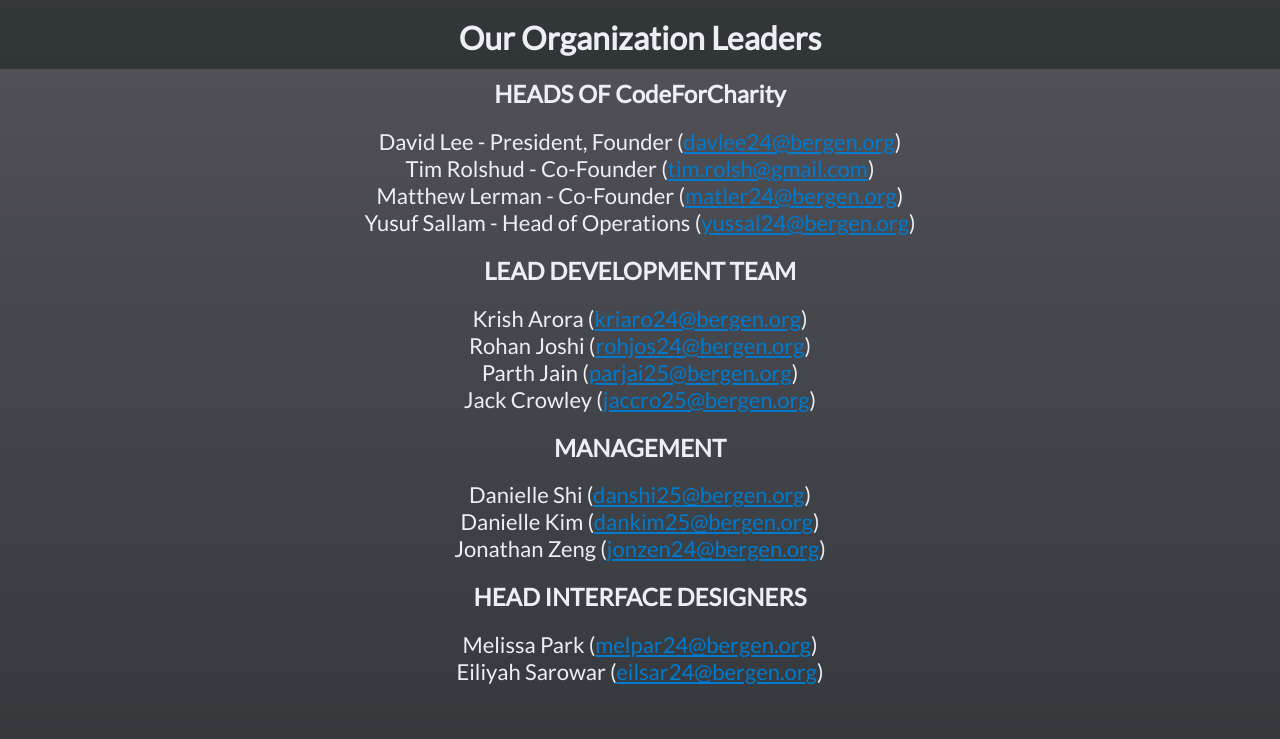
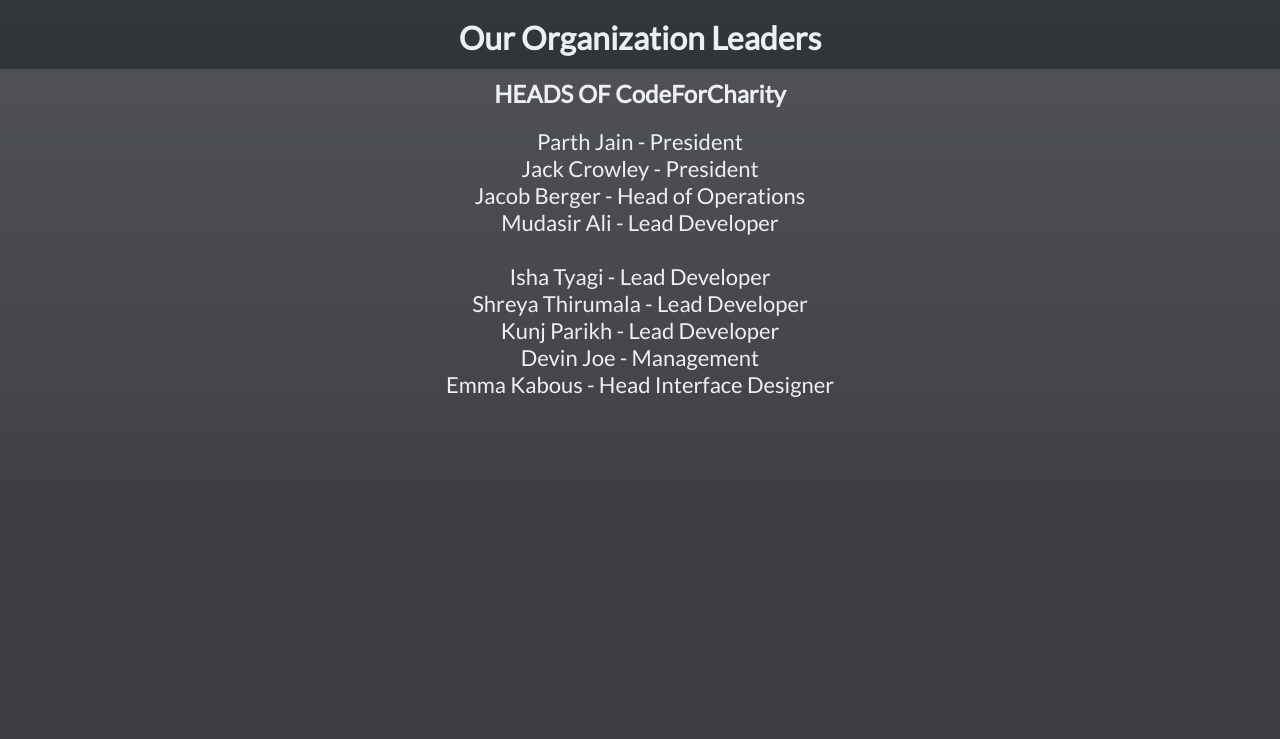
Before and after one commit to bca-code-for-charity/cfc-homepage-web, a plain HTML site: page index.html in a window 1280 px wide. Shown: the part 731-1470 px from the top of the page. After the commit the page ends 1210 px from the top, so only its background shows below. Drawn offline with nearby package versions, Linux system fonts and the light colour scheme.

Commit message:
update names

```diff
--- a/index.html
+++ b/index.html
@@ -1,5 +1,6 @@
 <!DOCTYPE html>
 <html lang="en">
+
 <head>
     <meta charset="UTF-8" />
     <title>CodeForCharity</title>
@@ -8,6 +9,7 @@
     <link rel="icon" type="image/x-icon" href="./favicon.png" />
     <meta name="viewport" content="width=device-width, initial-scale=1.0" />
 </head>
+
 <body>
     <div id="header">
         <a href="" id="cfc-text">CodeForCharity</a>
@@ -49,38 +51,26 @@
             start working on in the near future. All of our project code is open source.
         </div>
     </div>
-        <br>
+    <br />
     <div id="image">
         <img id="cfc-image" src="./images/cfc.jpg" />
     </div>
     <h1>Our Organization Leaders</h1>
     <h2>HEADS OF CodeForCharity</h2>
     <div class="names">
-            David Lee - President, Founder (<a href="mailto:davlee24@bergen.org">davlee24@bergen.org</a>) <br />
-            Tim Rolshud - Co-Founder (<a href="mailto:tim.rolsh@gmail.com">tim.rolsh@gmail.com</a>) <br />
-            Matthew Lerman - Co-Founder (<a href="mailto:matler24@bergen.org">matler24@bergen.org</a>) <br />
-            Yusuf Sallam - Head of Operations (<a href="mailto:yussal24@bergen.org">yussal24@bergen.org</a>) <br />
-        </div>
-        <h2>LEAD DEVELOPMENT TEAM</h2>
-        <div class="names">
-            Krish Arora (<a href="mailto:kriaro24@bergen.org">kriaro24@bergen.org</a>) <br />
-            Rohan Joshi (<a href="mailto:rohjos24@bergen.org">rohjos24@bergen.org</a>) <br />
-            Parth Jain (<a href="mailto:parjai25@bergen.org">parjai25@bergen.org</a>) <br />
-            Jack Crowley (<a href="mailto:jaccro25@bergen.org">jaccro25@bergen.org</a>) <br />
-        </div>
-        <h2>MANAGEMENT</h2>
-        <div class="names">
-            Danielle Shi (<a href="mailto:danshi25@bergen.org">danshi25@bergen.org</a>) <br />
-            Danielle Kim (<a href="mailto:dankim25@bergen.org">dankim25@bergen.org</a>) <br />
-            Jonathan Zeng (<a href="mailto:jonzen24@bergen.org">jonzen24@bergen.org</a>) <br />
-        </div>
-        <h2>HEAD INTERFACE DESIGNERS</h2>
-        <div class="names">
-            Melissa Park (<a href="mailto:melpar24@bergen.org">melpar24@bergen.org</a>) <br />
-            Eiliyah Sarowar (<a href="mailto:eilsar24@bergen.org">eilsar24@bergen.org</a>) <br />
+        Parth Jain - President <br />
+        Jack Crowley - President <br />
+        Jacob Berger - Head of Operations <br />
+        Mudasir Ali - Lead Developer <br />
         <br />
-            <br />
+        Isha Tyagi - Lead Developer <br />
+        Shreya Thirumala - Lead Developer <br />
+        Kunj Parikh - Lead Developer <br />
+        Devin Joe - Management <br />
+        Emma Kabous - Head Interface Designer <br />
+        <br><br><br>
     </div>
     <script src="./main.js"></script>
 </body>
+
 </html>
```
Lines whose indentation alone changed are shown as unchanged.
